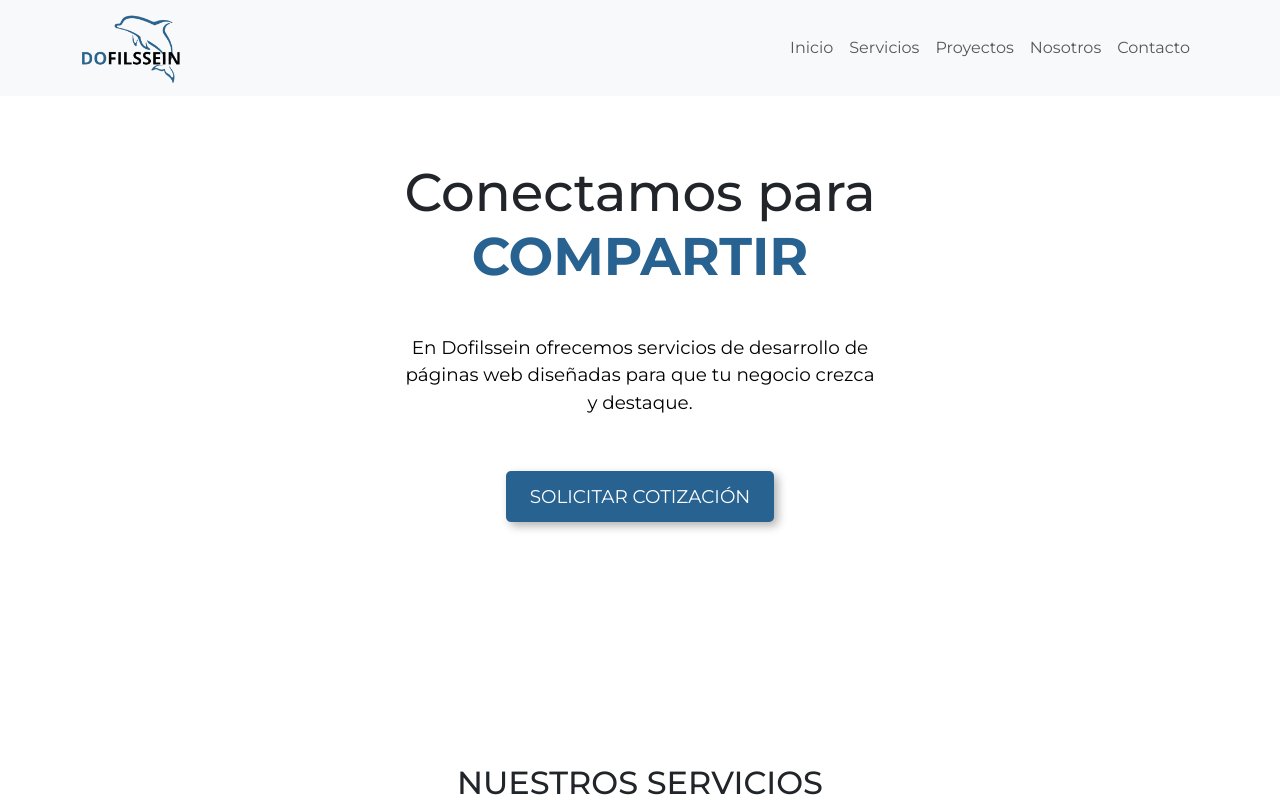
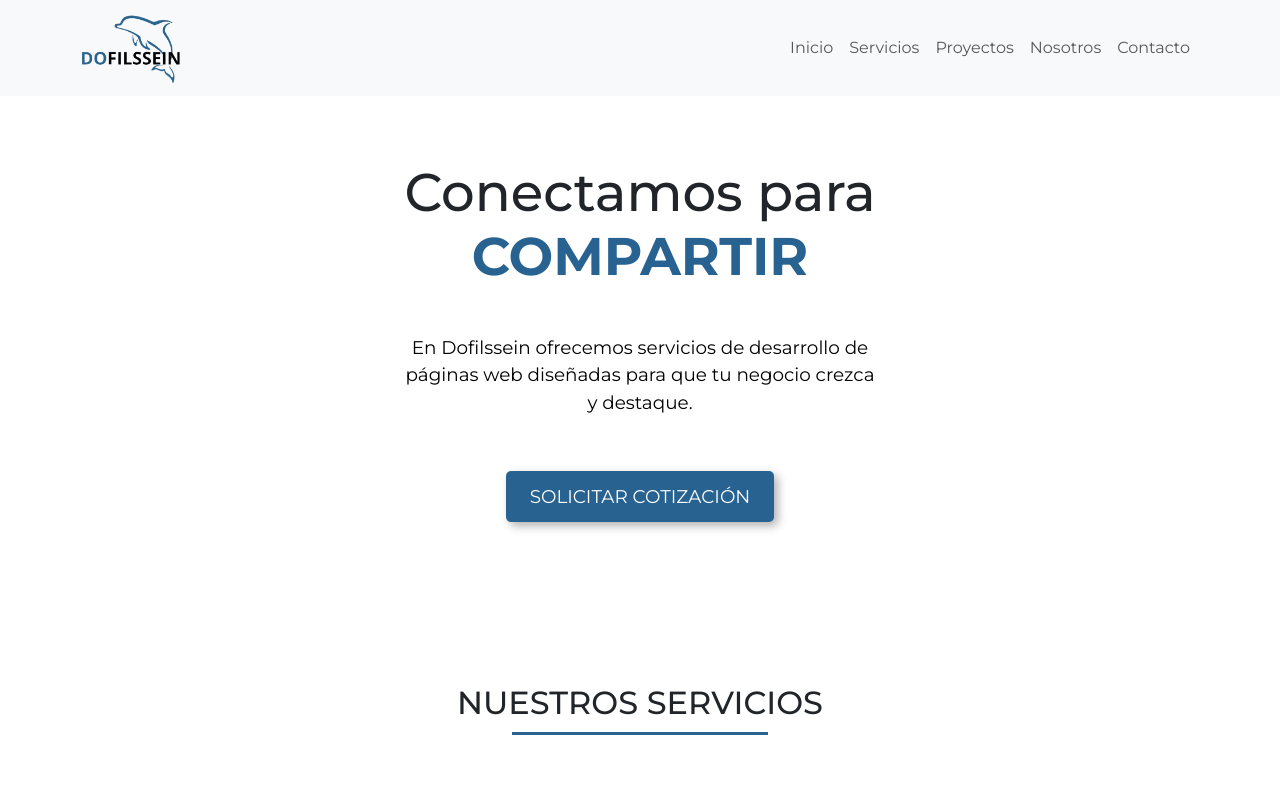
Before and after one commit to AixaFilsinger/dofilssein, a React (Vite) app: page / in a window 1280 px wide. Shown: the top 800 px of the page. Built offline with nearby package versions, Linux system fonts and the light colour scheme.

Commit message:
cambio en estilo del inicio que no muestra la seccion servicios

```diff
--- a/src/styles/Inicio.css
+++ b/src/styles/Inicio.css
@@ -31,9 +31,10 @@
     padding: 1.875rem;
     align-items: center;
     flex-direction: column;
-    height: 90vh;
+    height: 80vh;
     text-align: center;
     background-color: var(--background);
+    z-index: 0;
 }
 
 .home-title {
```
